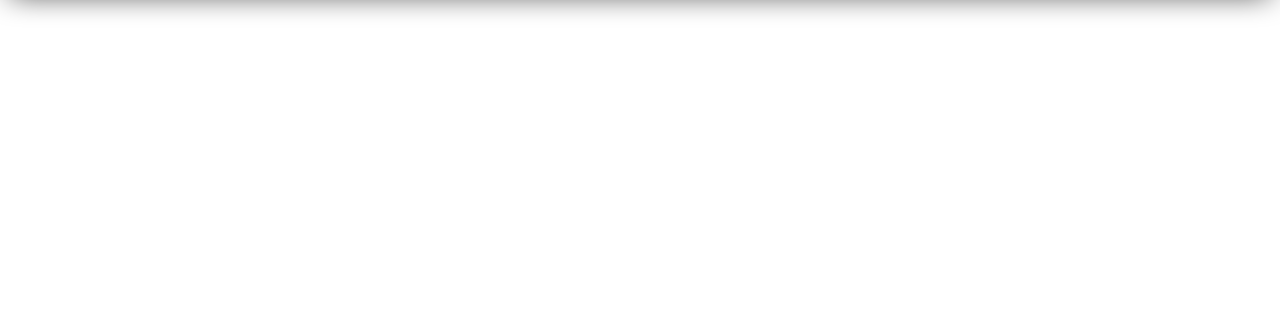
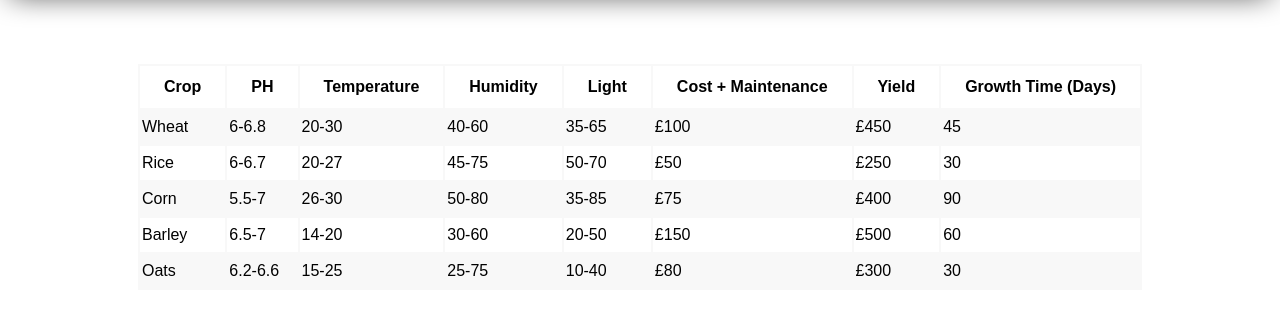
Before and after one commit to nayan-builds/elanco-farming-dashboard, a PHP site: page /crops.php in a window 1280 px wide. Shown: the part 85-400 px from the top of the page. Run offline with PHP 8.4, Linux system fonts and the light colour scheme.

Commit message:
Added table and styling

```diff
--- a/crops.php
+++ b/crops.php
@@ -25,6 +25,70 @@
         <header id="title-bar" class="title-bar">
             <h1>Crop types</h1>
         </header>
+        <div class="table-container">
+            <table>
+                <tr>
+                    <th>Crop</th>
+                    <th>PH</th>
+                    <th>Temperature</th>
+                    <th>Humidity</th>
+                    <th>Light</th>
+                    <th>Cost + Maintenance</th>
+                    <th>Yield</th>
+                    <th>Growth Time (Days)</th>
+                </tr>
+                <tr>
+                    <td>Wheat</td>
+                    <td>6-6.8</td>
+                    <td>20-30</td>
+                    <td>40-60</td>
+                    <td>35-65</td>
+                    <td>£100</td>
+                    <td>£450</td>
+                    <td>45</td>
+                </tr>
+                <tr>
+                    <td>Rice</td>
+                    <td>6-6.7</td>
+                    <td>20-27</td>
+                    <td>45-75</td>
+                    <td>50-70</td>
+                    <td>£50</td>
+                    <td>£250</td>
+                    <td>30</td>
+                </tr>
+                <tr>
+                    <td>Corn</td>
+                    <td>5.5-7</td>
+                    <td>26-30</td>
+                    <td>50-80</td>
+                    <td>35-85</td>
+                    <td>£75</td>
+                    <td>£400</td>
+                    <td>90</td>
+                </tr>
+                <tr>
+                    <td>Barley</td>
+                    <td>6.5-7</td>
+                    <td>14-20</td>
+                    <td>30-60</td>
+                    <td>20-50</td>
+                    <td>£150</td>
+                    <td>£500</td>
+                    <td>60</td>
+                </tr>
+                <tr>
+                    <td>Oats</td>
+                    <td>6.2-6.6</td>
+                    <td>15-25</td>
+                    <td>25-75</td>
+                    <td>10-40</td>
+                    <td>£80</td>
+                    <td>£300</td>
+                    <td>30</td>
+                </tr>
+            </table>
+        </div>
     </main>
 </body>
 </html>
--- a/css/mobile.css
+++ b/css/mobile.css
@@ -68,4 +68,33 @@ body{
     background-color: var(--neutral-clr);
     max-width: 720px;
     box-shadow: var(--drk-shadow);
+    font-size: 1.5em;
 }
+
+/* Table Styling */
+
+.table-container{
+    overflow-x: auto;
+    margin-block: 4rem;
+}
+
+table, th, td{
+    border: 2px solid var(--neutral-clr);
+}
+
+table{
+    border-collapse: collapse;
+    margin-inline: auto;
+}
+
+th{
+    padding: 0.75rem 1.5rem;
+}
+
+td{
+    padding: 0.5rem 0.125rem;
+}
+
+tr:nth-child(even){
+    background-color: var(--neutral-clr);
+}
```
